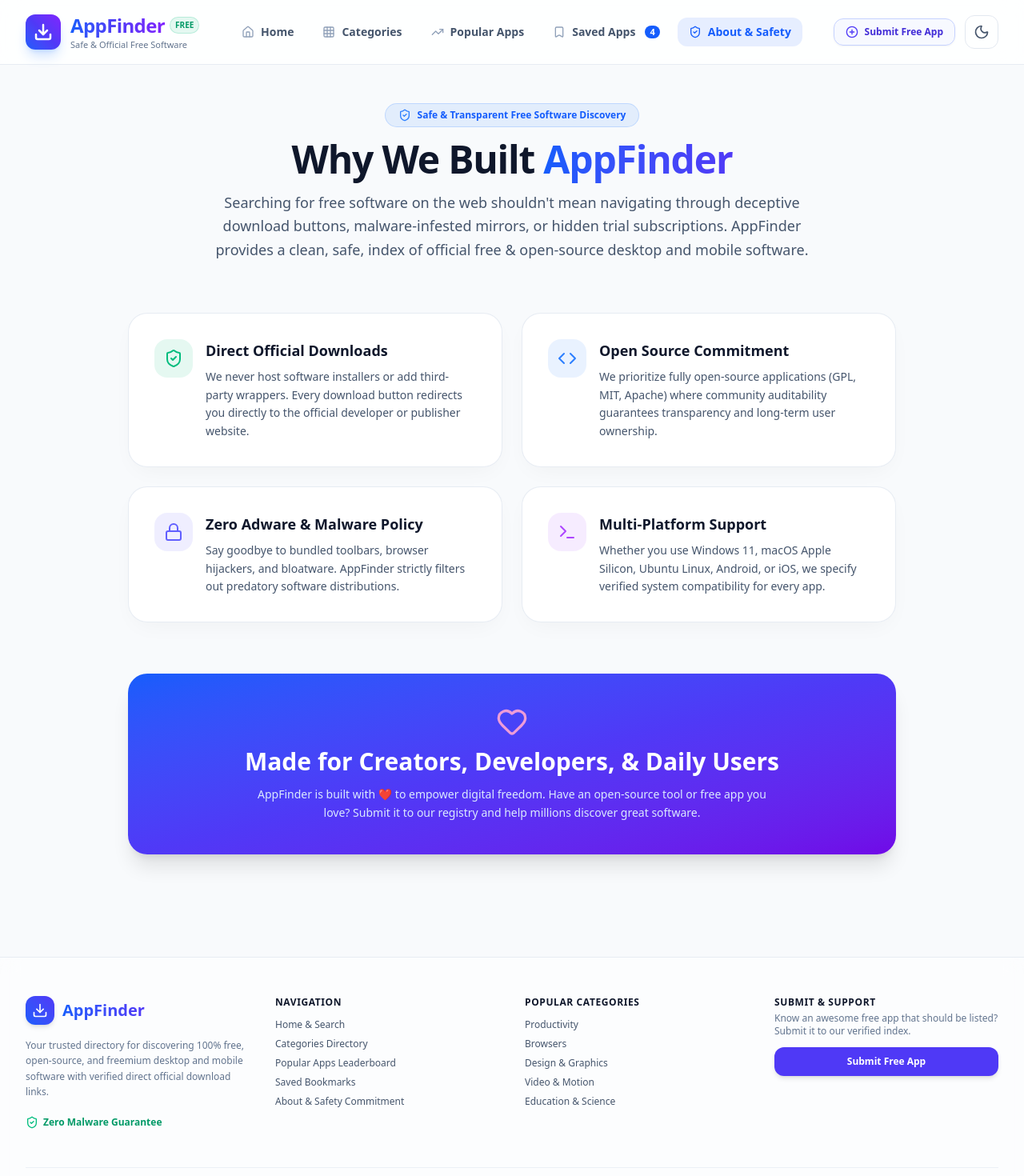
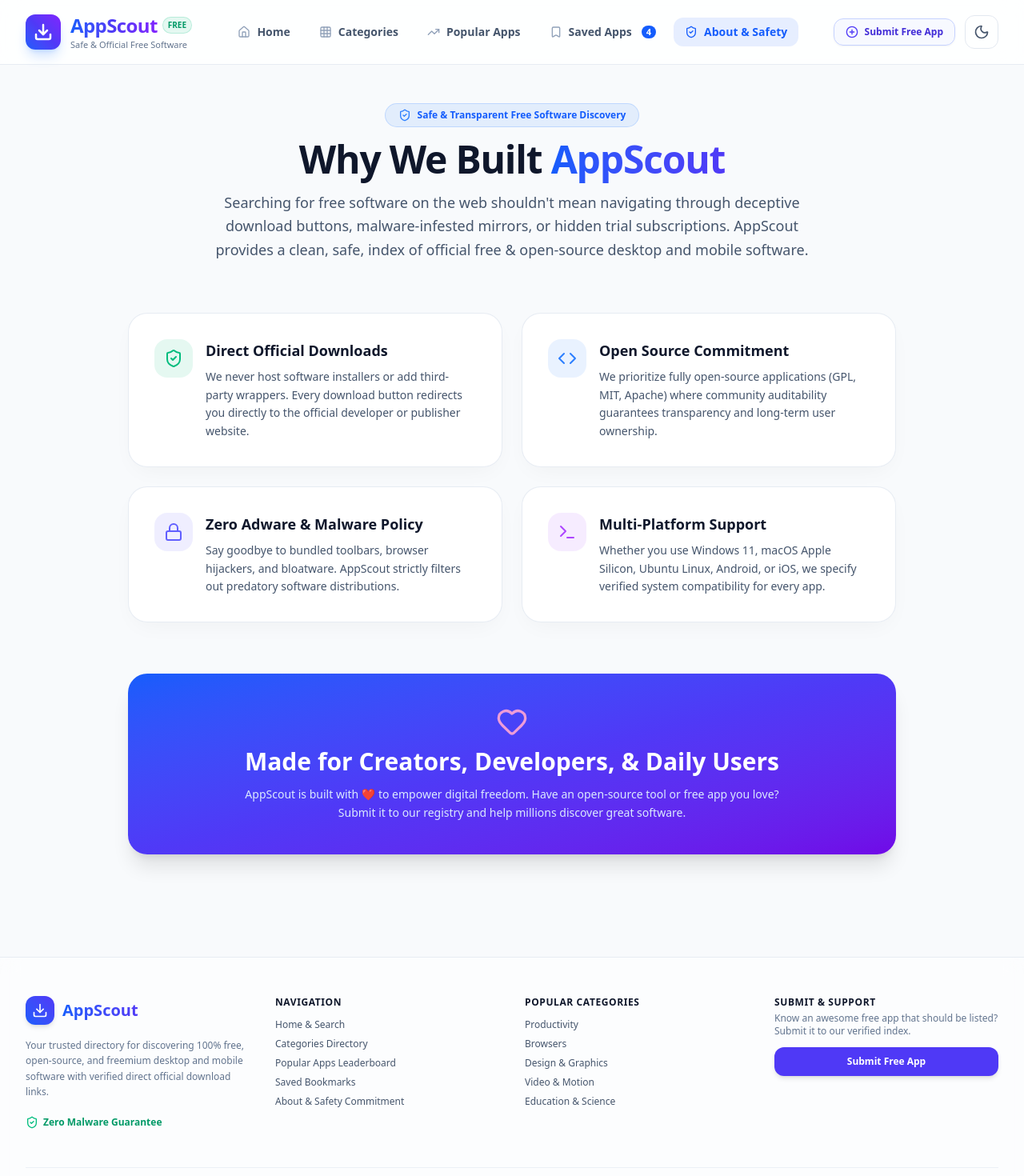
Before and after one commit to Shahab-khan-a/pro-app-finder, a Next.js app: page /about in a window 1280 px wide. Shown: the top 1470 px of the page at 80% size. Built offline with nearby package versions, Linux system fonts and the light colour scheme.

Commit message:
Update app name to AppScout and clean up build files

```diff
--- a/src/app/layout.jsx
+++ b/src/app/layout.jsx
@@ -1,17 +1,17 @@
 import './globals.css';
 
 export const metadata = {
-  title: 'Pro App Finder - Free APKs, Mods & Premium App Downloads',
+  title: 'AppScout - Free APKs, Mods & Premium App Downloads',
   description: 'Find the latest free pro apps, unlocked APKs, modded apps, and direct download links for Android, iOS, Windows, macOS, and Linux. Search top apps like TikTok Live, Wink Video Retouch, Alight Motion, Remini, Lightroom Pro, Truecaller Gold, and Filmora Pro.',
-  keywords: ['pro apk', 'free pro apps', 'mod apk', 'apk download', 'apk mirror', 'android apk', 'app finder', 'premium app download', 'apk mods', 'free app store', 'TikTok Live', 'Wink Video Retouch', 'Alight Motion', 'Remini', 'Lightroom Pro', 'Truecaller Gold', 'Filmora Pro'],
-  authors: [{ name: 'Pro App Finder' }],
+  keywords: ['pro apk', 'free pro apps', 'mod apk', 'apk download', 'apk mirror', 'android apk', 'app scout', 'premium app download', 'apk mods', 'free app store', 'TikTok Live', 'Wink Video Retouch', 'Alight Motion', 'Remini', 'Lightroom Pro', 'Truecaller Gold', 'Filmora Pro'],
+  authors: [{ name: 'AppScout' }],
   icons: {
     icon: '/favicon.svg',
   },
   openGraph: {
-    title: 'Pro App Finder - Free APKs, Mods & Premium App Downloads',
+    title: 'AppScout - Free APKs, Mods & Premium App Downloads',
     description: 'Browse unlocked APKs, premium app mods, and free pro software with direct download links and app recommendations.',
-    siteName: 'Pro App Finder',
+    siteName: 'AppScout',
     type: 'website',
   },
 };
--- a/src/components/AboutView.jsx
+++ b/src/components/AboutView.jsx
@@ -20,7 +20,7 @@
     {
       icon: Lock,
       title: 'Zero Adware & Malware Policy',
-      description: 'Say goodbye to bundled toolbars, browser hijackers, and bloatware. AppFinder strictly filters out predatory software distributions.',
+      description: 'Say goodbye to bundled toolbars, browser hijackers, and bloatware. AppScout strictly filters out predatory software distributions.',
       color: 'text-indigo-500 bg-indigo-500/10'
     },
     {
@@ -42,11 +42,11 @@
         </div>
 
         <h1 className="text-3xl sm:text-5xl font-black text-slate-900 dark:text-white tracking-tight">
-          Why We Built <span className="bg-gradient-to-r from-blue-600 to-indigo-600 dark:from-blue-400 dark:to-indigo-400 bg-clip-text text-transparent">AppFinder</span>
+          Why We Built <span className="bg-gradient-to-r from-blue-600 to-indigo-600 dark:from-blue-400 dark:to-indigo-400 bg-clip-text text-transparent">AppScout</span>
         </h1>
 
         <p className="mt-4 text-base sm:text-lg text-slate-600 dark:text-slate-300 leading-relaxed font-normal">
-          Searching for free software on the web shouldn't mean navigating through deceptive download buttons, malware-infested mirrors, or hidden trial subscriptions. AppFinder provides a clean, safe, index of official free & open-source desktop and mobile software.
+          Searching for free software on the web shouldn't mean navigating through deceptive download buttons, malware-infested mirrors, or hidden trial subscriptions. AppScout provides a clean, safe, index of official free & open-source desktop and mobile software.
         </p>
       </div>
 
@@ -83,7 +83,7 @@
             Made for Creators, Developers, & Daily Users
           </h2>
           <p className="mt-3 text-xs sm:text-sm text-blue-100 leading-relaxed font-normal">
-            AppFinder is built with ❤️ to empower digital freedom. Have an open-source tool or free app you love? Submit it to our registry and help millions discover great software.
+            AppScout is built with ❤️ to empower digital freedom. Have an open-source tool or free app you love? Submit it to our registry and help millions discover great software.
           </p>
         </div>
       </div>
--- a/src/components/Footer.jsx
+++ b/src/components/Footer.jsx
@@ -25,7 +25,7 @@
                 <Download className="w-5 h-5" />
               </div>
               <span className="font-extrabold text-xl bg-gradient-to-r from-blue-600 to-indigo-600 dark:from-blue-400 dark:to-indigo-400 bg-clip-text text-transparent">
-                AppFinder
+                AppScout
               </span>
             </div>
 
@@ -115,7 +115,7 @@
 
         {/* Bottom Bar */}
         <div className="mt-12 pt-6 border-t border-slate-200/60 dark:border-slate-800/60 flex flex-col sm:flex-row items-center justify-between gap-4 text-xs text-slate-500 dark:text-slate-400">
-          <p>© {new Date().getFullYear()} AppFinder. All rights reserved. Free software directory for Windows, Mac, Linux, Android, & iOS.</p>
+          <p>© {new Date().getFullYear()} AppScout. All rights reserved. Free software directory for Windows, Mac, Linux, Android, & iOS.</p>
           <p className="flex items-center gap-1 font-medium">
             <span>Built with</span>
             <Heart className="w-3.5 h-3.5 text-red-500 fill-red-500 inline" />
--- a/src/components/Navbar.jsx
+++ b/src/components/Navbar.jsx
@@ -62,7 +62,7 @@
             <div>
               <div className="flex items-center gap-1.5">
                 <span className="font-extrabold text-xl sm:text-2xl tracking-tight bg-gradient-to-r from-blue-600 via-indigo-600 to-violet-600 dark:from-blue-400 dark:via-indigo-400 dark:to-violet-400 bg-clip-text text-transparent">
-                  AppFinder
+                  AppScout
                 </span>
                 <span className="text-[10px] font-bold px-1.5 py-0.5 rounded-full bg-emerald-500/10 text-emerald-600 dark:text-emerald-400 border border-emerald-500/20">
                   FREE
```
Also changed, not shown: 1 other file (tests, documents, lock files or other folders).
